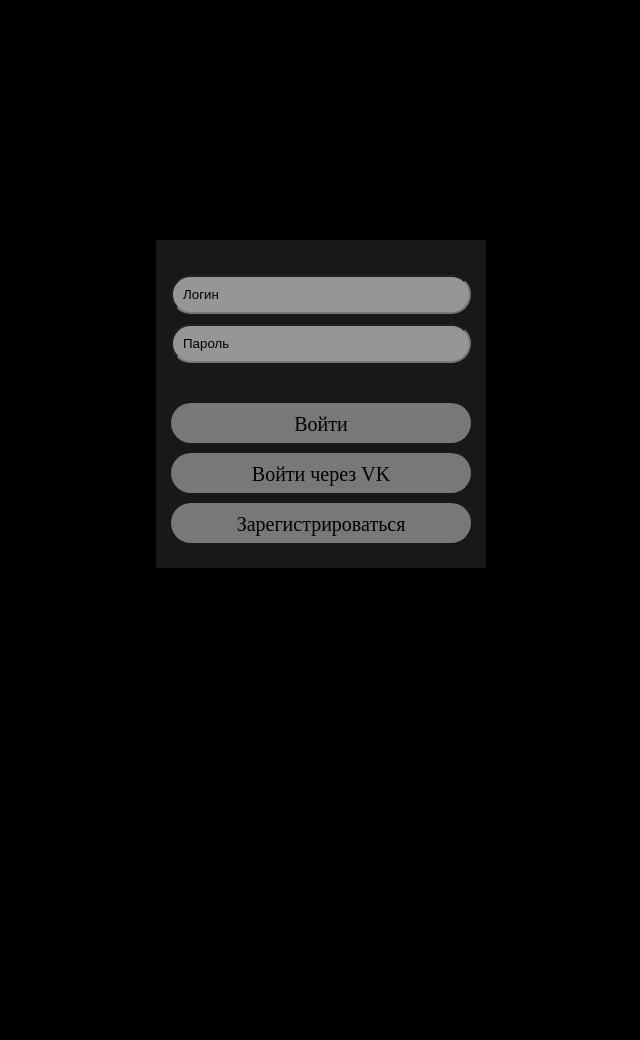
After one commit to GINSENG-A7/ClockProject, a PHP site: page /userSingUpOrLogIn.php in a window 1280 px wide. The commit adds this page. Shown: the part 250-1290 px from the top of the page, without its empty margins (319-959 px from the left). Run offline with PHP 8.4, Linux system fonts and the light colour scheme.

Commit message:
userLoginOrRegister_Page_Issue

```diff
--- a/index.php
+++ b/index.php
@@ -8,6 +8,7 @@
     <link href="./style/style.css" rel="stylesheet">
     <link rel="shortcut icon" href="./img/logo.webp" type="image/png">
     <link rel="stylesheet" href="https://cdnjs.cloudflare.com/ajax/libs/material-design-iconic-font/2.2.0/css/material-design-iconic-font.min.css">
+	<link rel="stylesheet" href="https://cdnjs.cloudflare.com/ajax/libs/font-awesome/4.7.0/css/font-awesome.min.css">
     <title>K.Max.Jeweller</title>
 </head>
 <body>
@@ -55,6 +56,7 @@
                             </ul>
                         </li>
                         <li class="nav-item"><a class="nav-link" href="./contacts.php">Контакты</a></li>
+						<li class="nav-item"><a class="nav-link" href="./userSingUpOrLogIn.php"><i class="fa fa-user" style="font-size:24px"></i></a></li>
 						<li class="nav-item disappearable">
 							<div class="nav-item-textWrapper">
 								<span class = "contact-person">K.Max.Jeweller</span>
@@ -171,6 +173,6 @@
     <script src="./js/slick.min.js"></script>
     <script src="./js/customizationSliderSlick.js"></script>
     <script src = "./js/chekTypeBrowser.js"></script>
-    <script src = "./contactform.js"></script>
+    <script src = "./js/contactform.js"></script>
 </body>
 </html>
--- /dev/null
+++ b/js/userSingUpOrLogin.js
@@ -0,0 +1,17 @@
+let loginButton = document.querySelector("#loginButton");
+loginButton.addEventListener("click", () => {
+	let singInInput = document.querySelector("#SingIn");
+	singInInput.click();
+});
+
+let loginVKButton = document.querySelector("#loginVKButton");
+loginVKButton.addEventListener("click", () => {
+	let singInVKInput = document.querySelector("#SingInVK");
+	singInVKInput.click();
+});
+
+let registerButton = document.querySelector("#registerButton");
+registerButton.addEventListener("click", () => {
+	let registerInput = document.querySelector("#SingUp");
+	registerInput.click();
+});
--- a/style/authoriz.css
+++ b/style/authoriz.css
@@ -1,6 +1,7 @@
 body {
   margin: 0;
   padding: 0;
+  background-color: #000;
 }
 
 .wrapper {
@@ -9,15 +10,16 @@ body {
 }
 
 .container {
-  background-color: #cccccc;
+  background-color: #181818;
   padding: 15px;
   -webkit-box-shadow: 0 0 10px rgba(0, 0, 0, 0.5);
           box-shadow: 0 0 10px rgba(0, 0, 0, 0.5);
-  height: 150px;
+  height: -webkit-fit-content;
+  height: -moz-fit-content;
+  height: fit-content;
   width: 300px;
-  position: absolute;
   margin: 0 auto;
-  top: calc(50% - 100px);
+  margin-top: calc(50% - 150px);
 }
 
 .container form {
@@ -34,20 +36,72 @@ body {
   height: 100%;
 }
 
-.container form div:last-child {
-  display: -webkit-box;
-  display: -ms-flexbox;
-  display: flex;
-  -webkit-box-pack: justify;
-      -ms-flex-pack: justify;
-          justify-content: space-between;
-}
-
 .container .input {
   width: 100%;
   padding: 10px;
   -webkit-box-sizing: border-box;
           box-sizing: border-box;
+  background-color: #969696;
+  border-radius: 20px;
+}
+
+.container .input::-webkit-input-placeholder {
+  color: #000;
+}
+
+.container .input:-ms-input-placeholder {
+  color: #000;
+}
+
+.container .input::-ms-input-placeholder {
+  color: #000;
+}
+
+.container .input::placeholder {
+  color: #000;
+}
+
+.container #loginInput {
+  margin-top: 20px;
+  margin-bottom: 5px;
+}
+
+.container #passwordInput {
+  margin-top: 5px;
   margin-bottom: 20px;
 }
+
+.container .wrapper-buttons {
+  margin-top: 20px;
+  display: -webkit-box;
+  display: -ms-flexbox;
+  display: flex;
+  -webkit-box-orient: vertical;
+  -webkit-box-direction: normal;
+      -ms-flex-direction: column;
+          flex-direction: column;
+  -ms-flex-item-align: center;
+      align-self: center;
+  width: 100%;
+  height: -webkit-fit-content;
+  height: -moz-fit-content;
+  height: fit-content;
+}
+
+.container .button {
+  width: 100%;
+  margin-bottom: 10px;
+  border-radius: 20px;
+  height: 40px;
+  background-color: #787878;
+  display: block;
+}
+
+.container .button p {
+  line-height: normal;
+  vertical-align: middle;
+  font-size: 20px;
+  text-align: center;
+  margin: 10px;
+}
 /*# sourceMappingURL=authoriz.css.map */
--- a/style/authoriz.scss
+++ b/style/authoriz.scss
@@ -1,36 +1,66 @@
 body {
     margin: 0;
     padding: 0;
+	background-color: #000;
 }
 .wrapper {
     width: 100%;
     height: 100vh;
 }
 .container {
-    background-color: rgb(204, 204, 204);
+    background-color: rgb(24, 24, 24);
     padding: 15px;
     box-shadow: 0 0 10px rgba(0,0,0,0.5);
-    height: 150px;
+    height: fit-content;
     width: 300px;
-    position: absolute;
     margin: 0 auto;
-    top: calc(50% - 100px);
+    margin-top: calc(50% - 150px);
     form {
         display: flex;
         flex-direction: column;
         justify-content: space-between;
         height: 100%;
-        div:last-child {
-            display: flex;
-            justify-content: space-between;
-        }
-
     }
     .input {
         width: 100%;
         padding: 10px;
         box-sizing: border-box;
-        margin-bottom: 20px;
+		background-color: rgb(150, 150, 150);
+		border-radius: 20px;
+		&::placeholder {
+			color: #000;
+		}
+    }
+	#loginInput {
+		margin-top: 20px;
+		margin-bottom: 5px;
+	}
+	#passwordInput {
+		margin-top: 5px;
+		margin-bottom: 20px;
+	}
 
-    }
+	.wrapper-buttons {
+		margin-top: 20px;
+		display: flex;
+		flex-direction: column;
+		align-self: center;
+		width: 100%;
+		height: fit-content;
+	}
+	.button {
+		width: 100%;
+		margin-bottom: 10px;
+		border-radius: 20px;
+		height: 40px;
+		background-color: rgb(120, 120, 120);
+		display: block;
+		p {
+			line-height: normal;
+			vertical-align: middle;
+			font-size: 20px;
+			text-align: center;
+			margin: 10px;
+		}
+	}
 }
--- a/style/dist/header.css
+++ b/style/dist/header.css
@@ -105,7 +105,7 @@
     font-size: 3.36vw;
   }
 }
-@media (max-width: 767px) {
+@media (max-width: 821px) {
   .header__logo div span:last-child {
     display: none;
   }
@@ -270,7 +270,7 @@
     transform: rotate(45deg) translate(0px, 50%) !important;
   }
 }
-@media (min-width: 767px) {
+@media (min-width: 821px) {
   .header__menu-icon {
     animation-duration: 1s;
     animation-name: burger-dissapear;
--- a/style/header.css
+++ b/style/header.css
@@ -147,7 +147,7 @@
   }
 }
 
-@media (max-width: 767px) {
+@media (max-width: 821px) {
   .header__logo div span:last-child {
     display: none;
   }
@@ -342,7 +342,7 @@
   }
 }
 
-@media (min-width: 767px) {
+@media (min-width: 821px) {
   .header__menu-icon {
     -webkit-animation-duration: 1s;
             animation-duration: 1s;
--- a/style/header.scss
+++ b/style/header.scss
@@ -114,7 +114,7 @@ $light: #faf9fe;
 	}
 }
 
-@media (max-width: 767px) {
+@media (max-width: 821px) {
     .header {
         &__logo {
            div {
@@ -311,7 +311,7 @@ $light: #faf9fe;
 }
 
 
-@media (min-width: 767px) {
+@media (min-width: 821px) {
     .header {
 		&__menu {
             &-icon {
@@ -357,7 +357,6 @@ $light: #faf9fe;
             padding-left: 20px;
             position: relative;
             padding-bottom: 10px;
-
         }
         &-link {
             text-decoration: none;
--- a/style/style.css
+++ b/style/style.css
@@ -554,7 +554,7 @@ body {
   }
 }
 
-@media (max-width: 767px) {
+@media (max-width: 821px) {
   .header__logo div span:last-child {
     display: none;
   }
@@ -749,7 +749,7 @@ body {
   }
 }
 
-@media (min-width: 767px) {
+@media (min-width: 821px) {
   .header__menu-icon {
     -webkit-animation-duration: 1s;
             animation-duration: 1s;
--- /dev/null
+++ b/userSingUpOrLogIn.php
@@ -0,0 +1,31 @@
+<!DOCTYPE html>
+<html lang="en">
+    <head>
+        <meta charset="UTF-8">
+        <meta name="viewport" content="width=device-width, initial-scale=1.0">
+        <link rel="stylesheet" href="./style/authoriz.css">
+    </head>
+
+    <body>
+        <div class="wrapper">
+            <div class="container">
+                <form id="loginOrRegisterForm" action="checkPassword.php" method="POST">
+                    <div>
+                        <input class="input" name="Login" id="loginInput" type="text" placeholder="Логин"><br>
+                        <input class="input" name="Password" id="passwordInput" type="password" placeholder="Пароль"><br>
+						<input class="input" id="SingIn" type="submit" style="display: none;">
+						<input class="input" id="SingInVK" type="submit" style="display: none;">
+						<input class="input" id="SingUp" type="submit"style="display: none;">
+                    </div>
+                    <div class="wrapper-buttons">
+                        <div class="button" id="loginButton"><p>Войти</p></div>
+						<div class="button" id="loginVKButton"><p>Войти через VK</p></div>
+						<div class="button" id="registerButton"><p>Зарегистрироваться</p></div>
+                    </div>
+                </form>
+            </div>
+        </div>
+		<script src = "./js/userSingUpOrLogin.js"></script>
+    </body>
+
+</html>
```
Also changed, not shown: authorization.php (+4 -5 lines), style/dist/authoriz.css (added, +67 -0 lines), style/dist/style.css (+18 -5 lines), js/contactform.js (renamed from contactform.js), js/dist/userSingUpOrLogin.dev.js (added), 3 other files.
